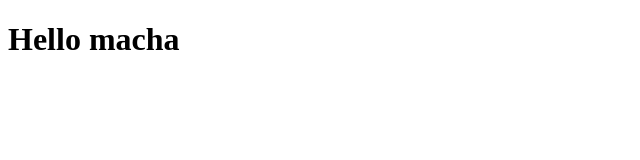
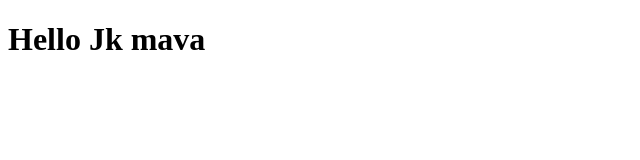
Before and after one commit to Adithya519b/GroupProj, a plain HTML site: page projectBack/index.html in a window 1280 px wide. Shown: the whole page, without its empty margins (0-640 px from the left). Drawn offline with Linux system fonts and the light colour scheme.

Commit message:
Update index.html

```diff
--- a/projectBack/index.html
+++ b/projectBack/index.html
@@ -6,6 +6,6 @@
     <title>Document</title>
 </head>
 <body>
-    <h1>Hello macha</h1>
+    <h1>Hello Jk mava</h1>
 </body>
 </html>
```
